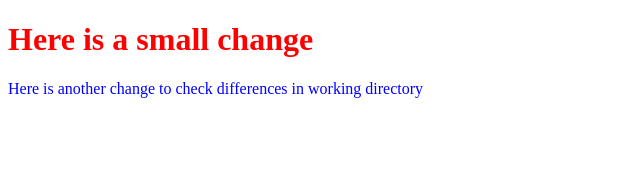
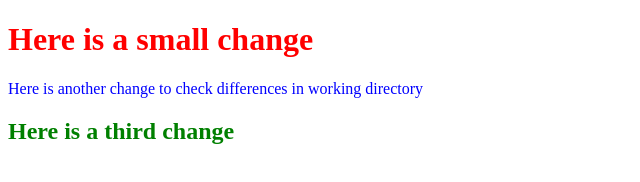
Before and after one commit to aodh66/githw, a plain HTML site: page index.html in a window 1280 px wide. Shown: the whole page, without its empty margins (0-640 px from the left). Drawn offline with Linux system fonts and the light colour scheme.

Commit message:
added h2 styling

```diff
--- a/index.html
+++ b/index.html
@@ -9,5 +9,6 @@
 <body>
     <h1>Here is a small change</h1>
     <p>Here is another change to check differences in working directory</p>
+    <h2>Here is a third change</h2>
 </body>
 </html>
--- a/styles/styles.css
+++ b/styles/styles.css
@@ -1,5 +1,9 @@
 h1 {
     color: red;
+}
+
+h2 {
+    color: green;
 }
 
 p {
```
